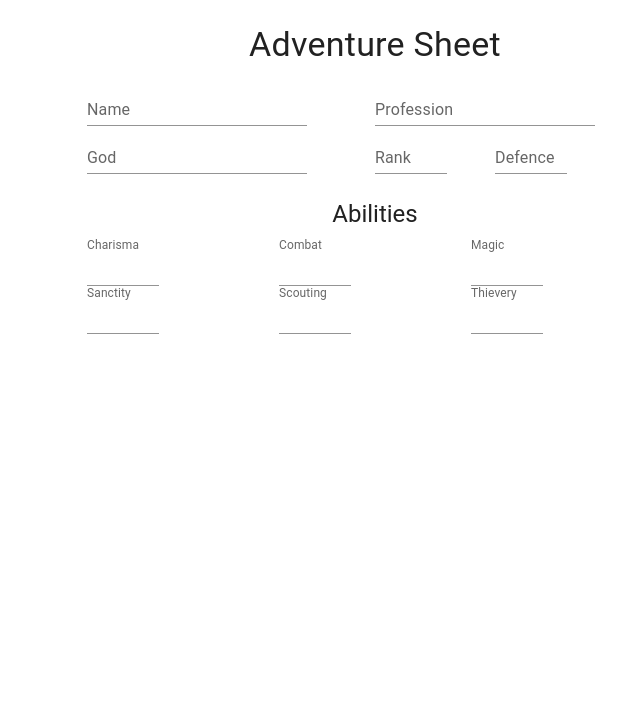
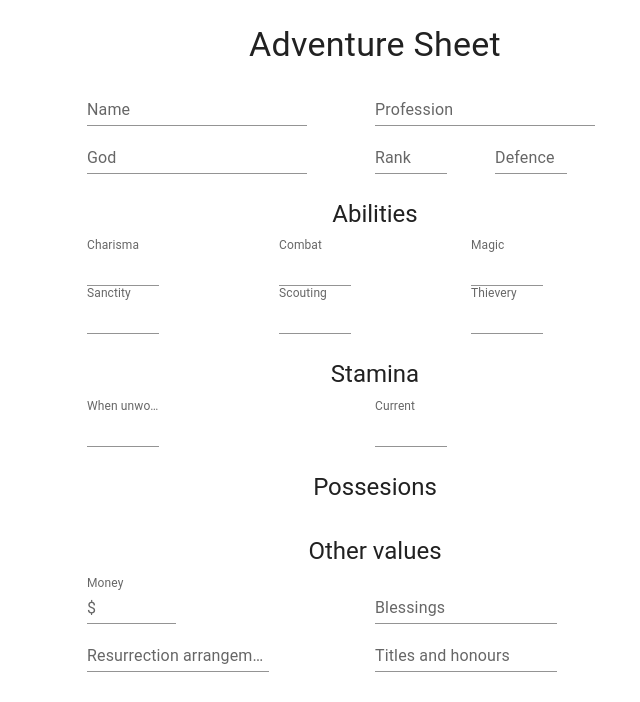
Before and after one commit to keykey7/fabbwled, a React (Vite) app in the folder fabbwled-frontend/: page /create/character in a window 1280 px wide. Shown: the top 702 px of the page, without its empty margins (265-905 px from the left). Built offline with nearby package versions, Linux system fonts and the light colour scheme.

Commit message:
even more fields & formatting

```diff
--- a/fabbwled-frontend/src/components/CharacterCard/CharacterCard.tsx
+++ b/fabbwled-frontend/src/components/CharacterCard/CharacterCard.tsx
@@ -1,10 +1,12 @@
-import './character-card.scss'
+import "./character-card.scss";
 
 export default function CharacterCard() {
   return (
     <div className="character-card">
       <div className="character-header">
-                <div className="character-name"><h2>Name</h2></div>
+        <div className="character-name">
+          <h2>Name</h2>
+        </div>
         <div className="character-image">
           <img src="https://picsum.photos/200/200?grayscale" alt="Character" />
         </div>
--- a/fabbwled-frontend/src/components/CharacterCard/character-card.scss
+++ b/fabbwled-frontend/src/components/CharacterCard/character-card.scss
@@ -8,7 +8,7 @@
   box-shadow: 5px 5px 10px rgba(0, 0, 0, 0.2);
   width: 25%;
   text-align: left;
-  transition: transform .3s;
+  transition: transform 0.3s;
 
   &:hover {
     background-color: darken(#e0c29d, 10%);
--- a/fabbwled-frontend/src/routes/create/AdventureSheet.tsx
+++ b/fabbwled-frontend/src/routes/create/AdventureSheet.tsx
@@ -1,4 +1,10 @@
-import { Container, Grid, TextField, Typography } from "@mui/material";
+import {
+  Container,
+  Grid,
+  InputAdornment,
+  TextField,
+  Typography,
+} from "@mui/material";
 import { useState } from "react";
 import "./adventure-sheet.scss";
 
@@ -23,7 +29,7 @@ export default function AdventureSheet() {
   });
 
   const handleAbilityChange = (
-    event: React.ChangeEvent<HTMLInputElement>,
+    event: React.ChangeEvent<HTMLInputElement | HTMLTextAreaElement>,
     abilityName: keyof Abilities,
   ) => {
     const inputValue = parseInt(event.target.value);
@@ -195,6 +201,95 @@ export default function AdventureSheet() {
           </Grid>
           <Grid item xs={3} />
         </Grid>
+        <br />
+        <Typography variant="h5" gutterBottom style={{ textAlign: "center" }}>
+          Stamina
+        </Typography>
+        <Grid container>
+          <Grid item xs={3} />
+          <Grid item xs={3}>
+            <TextField
+              label="When unwounded"
+              variant="standard"
+              type="number"
+              InputLabelProps={{
+                shrink: true,
+              }}
+              inputProps={{
+                min: 1,
+                max: 10,
+              }}
+              onKeyPress={handleKeyPress}
+            />
+          </Grid>
+          <Grid item xs={3}>
+            <TextField
+              label="Current"
+              variant="standard"
+              type="number"
+              InputLabelProps={{
+                shrink: true,
+              }}
+              inputProps={{
+                min: 1,
+                max: 10,
+              }}
+              onKeyPress={handleKeyPress}
+            />
+          </Grid>
+        </Grid>
+        <br />
+        <Typography variant="h5" gutterBottom style={{ textAlign: "center" }}>
+          Possesions
+        </Typography>
+        <Grid container>{/* TODO NOEL: implement possesions */}</Grid>
+        <br />
+        <Typography variant="h5" gutterBottom style={{ textAlign: "center" }}>
+          Other values
+        </Typography>
+        <Grid container>
+          <Grid item xs={3} />
+          <Grid item xs={3}>
+            <TextField
+              label="Money"
+              variant="standard"
+              type="number"
+              InputLabelProps={{
+                shrink: true,
+              }}
+              inputProps={{
+                min: 1,
+                max: 10,
+              }}
+              InputProps={{
+                startAdornment: (
+                  <InputAdornment position="start">$</InputAdornment>
+                ),
+              }}
+              onKeyPress={handleKeyPress}
+            />
+          </Grid>
+          <Grid item xs={3}>
+            <TextField label="Blessings" variant="standard" multiline />
+          </Grid>
+          <Grid item xs={3} />
+
+          <Grid item xs={3} />
+          <Grid item xs={3}>
+            <TextField
+              label="Resurrection arrangements"
+              variant="standard"
+              multiline
+            />
+          </Grid>
+          <Grid item xs={3}>
+            <TextField
+              label="Titles and honours"
+              variant="standard"
+              multiline
+            />
+          </Grid>
+        </Grid>
       </Container>
     </div>
   );
--- a/fabbwled-frontend/src/routes/create/ExistingCharacters.tsx
+++ b/fabbwled-frontend/src/routes/create/ExistingCharacters.tsx
@@ -1,5 +1,3 @@
 export default function ExistingCharacters() {
-    return (
-        <div>Here we will map the delivered existing characters</div>
-    );
+  return <div>Here we will map the delivered existing characters</div>;
 }
```
Lines whose indentation alone changed are shown as unchanged.
